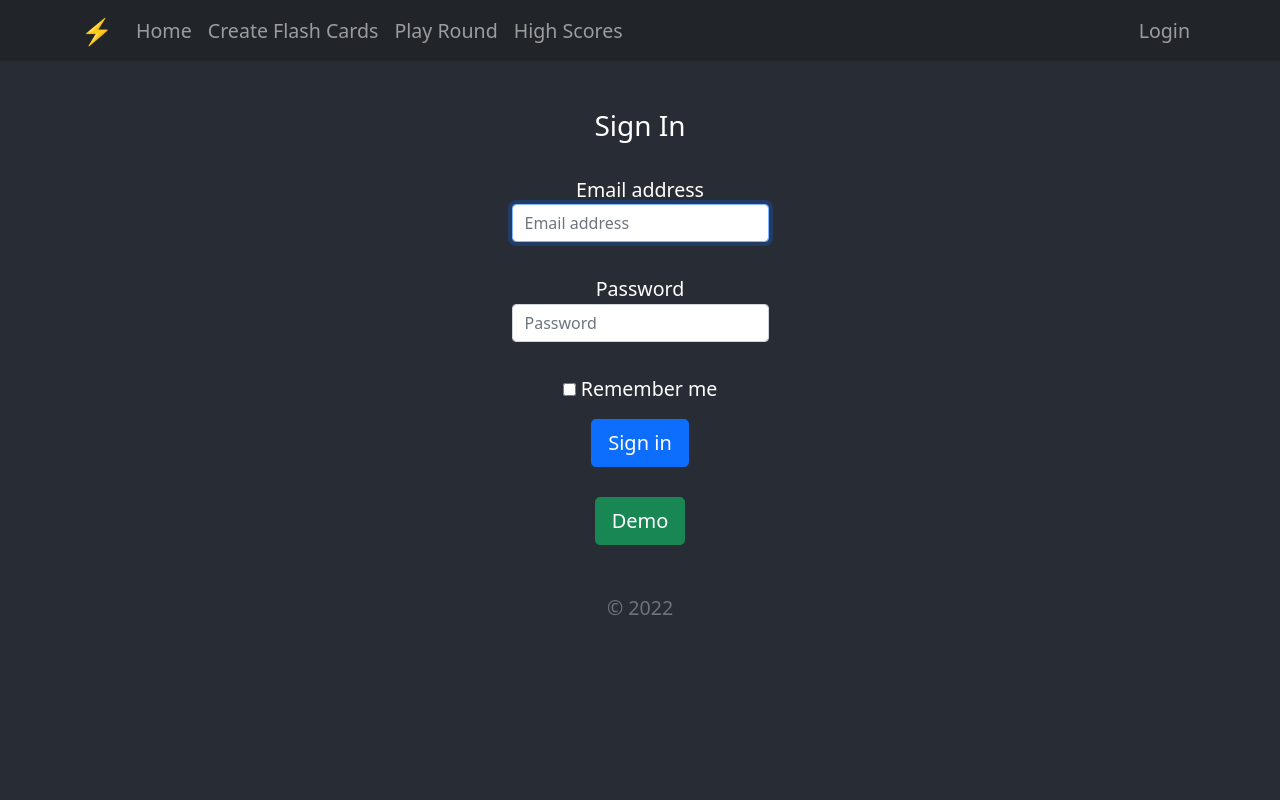
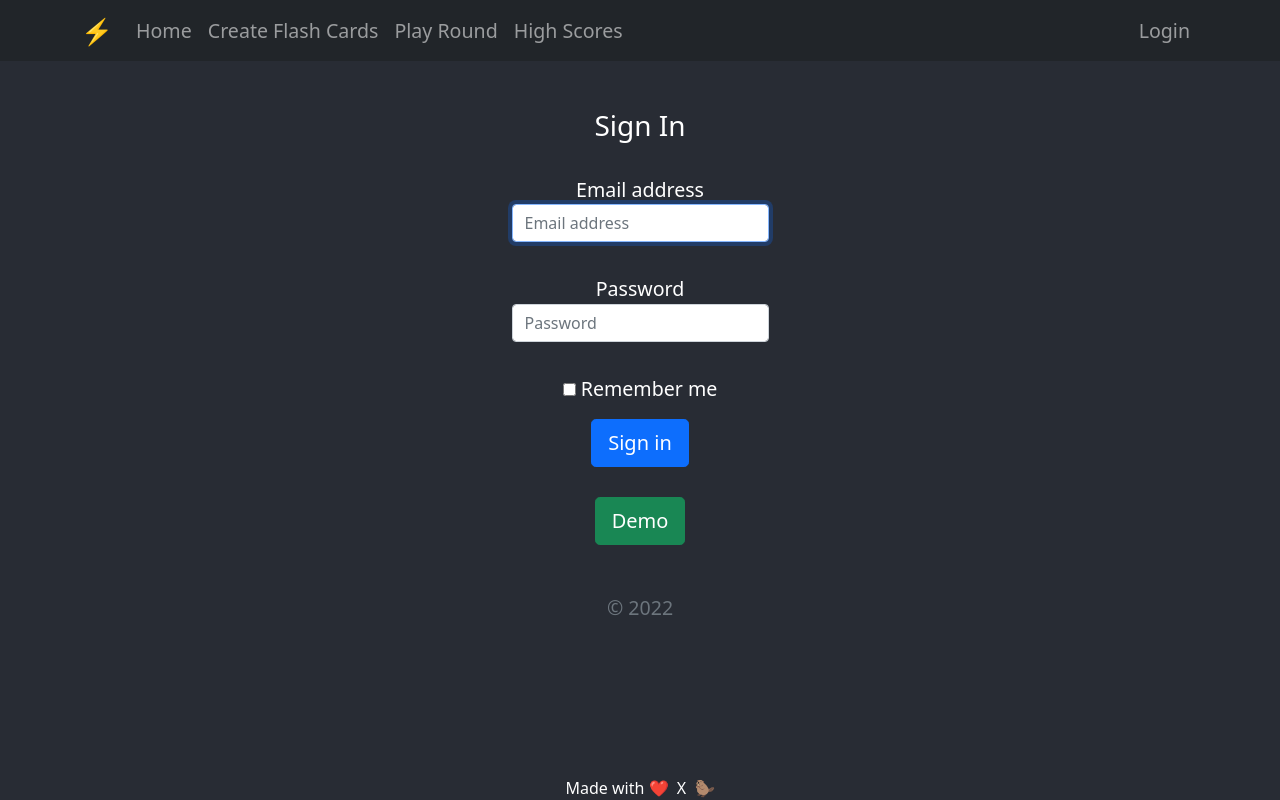
Before and after one commit to Stac24/Flash-Card-Game, a React (Create React App) app in the folder react-ui/: page /login in a window 1280 px wide. Built offline with nearby package versions, Linux system fonts and the light colour scheme.

Commit message:
add footer

```diff
--- a/react-ui/public/index.html
+++ b/react-ui/public/index.html
@@ -2,7 +2,7 @@
 <html lang="en">
   <head>
     <meta charset="utf-8" />
-    <link rel="icon" href="%PUBLIC_URL%/favicon.ico" />
+    <link rel="icon" href="./high-voltage.png" />
     <meta name="viewport" content="width=device-width, initial-scale=1" />
     <meta name="theme-color" content="#000000" />
     <meta
@@ -11,7 +11,7 @@
     />
     <link rel="apple-touch-icon" href="%PUBLIC_URL%/logo192.png" />
     <link rel="manifest" href="%PUBLIC_URL%/manifest.json" />
-    <title>React App</title>
+    <title>Flash-Card-Game</title>
   </head>
   <body>
     <noscript>You need to enable JavaScript to run this app.</noscript>
--- a/react-ui/src/App.css
+++ b/react-ui/src/App.css
@@ -3,6 +3,16 @@ html {
 }
 
 .App {
+  text-align: center;
+  background: #282c34;
+}
+
+.footer {
+  position: fixed;
+  right: 0;
+  bottom: 0;
+  width: 100%;
+  background-color: #282c34;
   text-align: center;
 }
 
--- a/react-ui/src/App.jsx
+++ b/react-ui/src/App.jsx
@@ -10,6 +10,7 @@ import Login from './pages/Login';
 import Dashboard from './pages/Dashboard';
 import HighScores from './pages/HighScores';
 import PlayRound from './pages/PlayRound';
+import Footer from './components/Footer';
 
 function App() {
   const [isAuthenticated, setisAuthenticated] = useState(false);
@@ -19,6 +20,7 @@ function App() {
   };
 
   return (
+    <>
       <div className="App">
         <header className="App-header">
           <Router>
@@ -46,6 +48,8 @@ function App() {
           </Router>
         </header>
       </div>
+      <Footer />
+    </>
   );
 }
 
--- /dev/null
+++ b/react-ui/src/components/Footer.jsx
@@ -0,0 +1,11 @@
+import React from 'react';
+
+function Footer() {
+  return (
+    <div className="footer">
+      <a className="text-white" href="https://github.com/Stac24/Flash-Card-Game" style={{ textDecoration: 'none' }}>Made with ❤️&nbsp; X &nbsp;🦫</a>
+    </div>
+  );
+}
+
+export default Footer;
```
Lines whose indentation alone changed are shown as unchanged.
